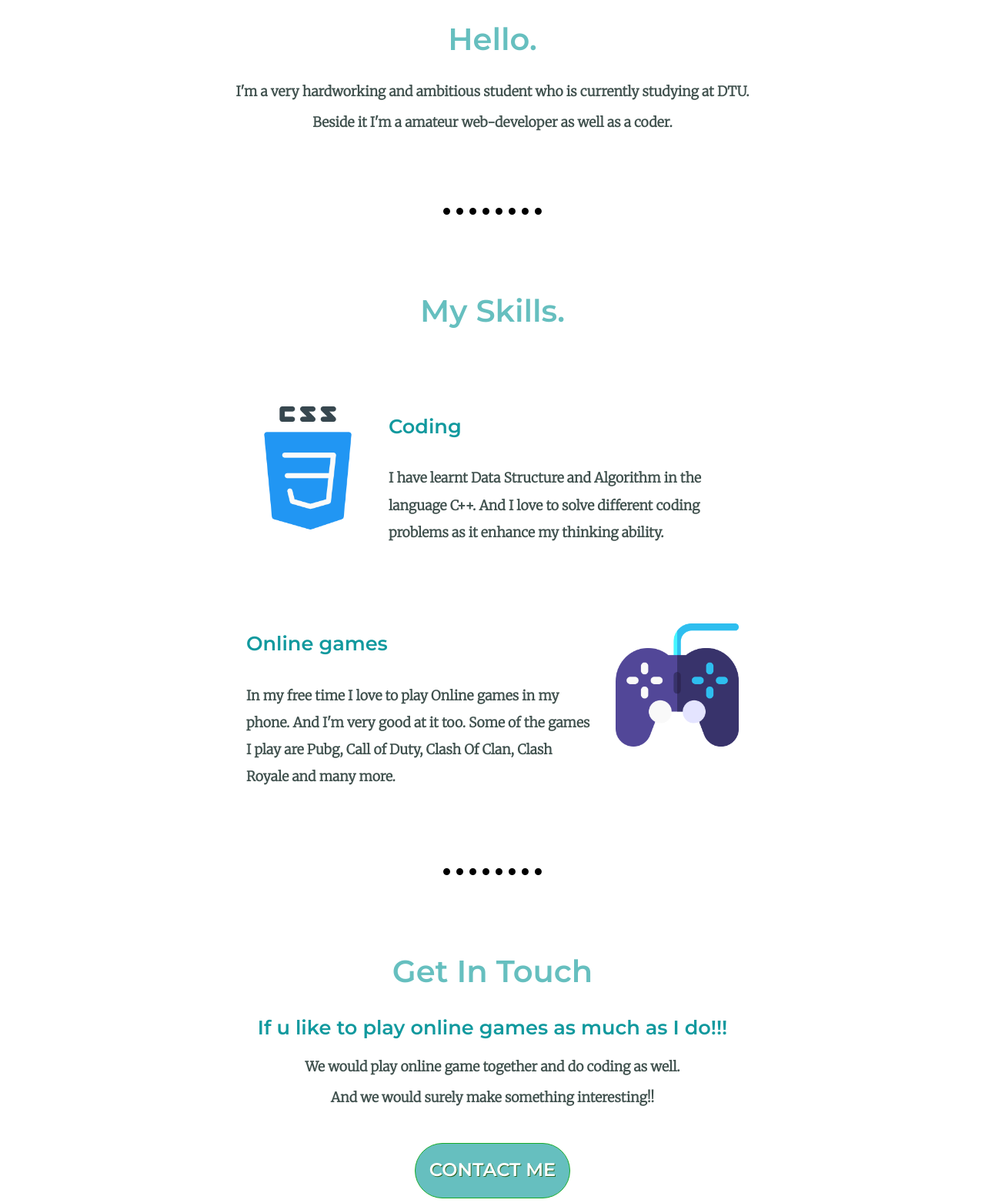
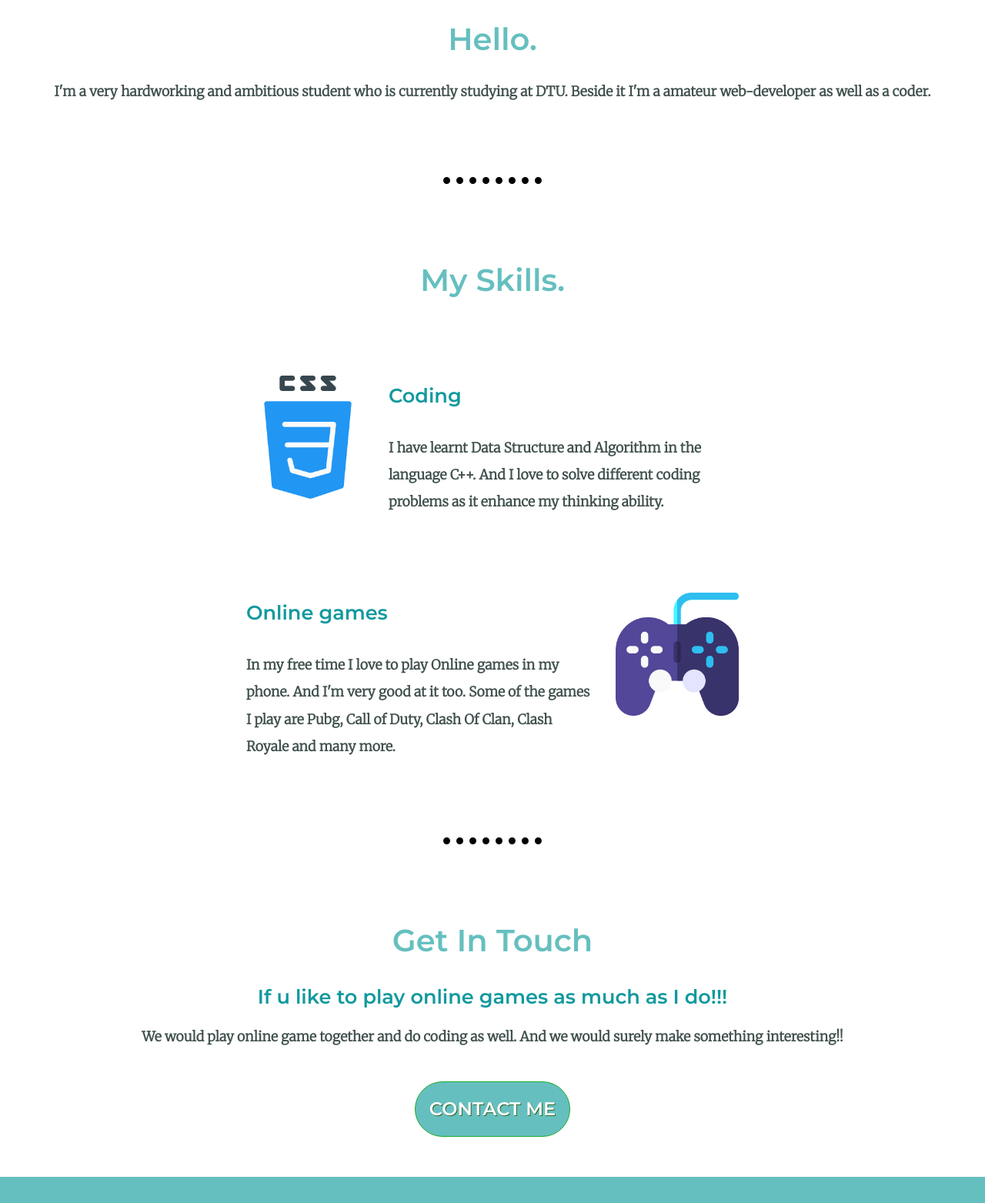
Before and after one commit to CHANDRAMANI70/PROFILE, a plain HTML site: page index.html in a window 1280 px wide. Shown: the part 1045-2608 px from the top of the page at 77% size. Drawn offline with Linux system fonts and the light colour scheme.

Commit message:
Update index.html

```diff
--- a/index.html
+++ b/index.html
@@ -20,8 +20,7 @@
      <div class="profile">
        <img class="me" src="images/me.jpeg" alt="chandramani-pic">
        <h2>Hello.</h2>
-       <p class="pa">I'm a very hardworking and ambitious student who is currently studying at DTU.</p>
-       <p class="pa">Beside it I'm a amateur web-developer as well as a coder.</p>
+       <p class="pa">I'm a very hardworking and ambitious student who is currently studying at DTU. Beside it I'm a amateur web-developer as well as a coder.</p>
      </div>
      <hr class="one">
      <div class="skills">
@@ -41,8 +40,7 @@
      <div class="contact-me">
        <h2>Get In Touch</h2>
        <h3>If u like to play online games as much as I do!!!</h3>
-       <p class="pa">We would play online game together and do coding as well.</p>
-       <p class="pa">And we would surely make something interesting!!</p>
+       <p class="pa">We would play online game together and do coding as well. And we would surely make something interesting!!</p>
        <a class="touch" href="mailto:so7085490667@gmail.com"><h2 class="con">CONTACT ME</h2></a>
      </div>
    </div>
```
